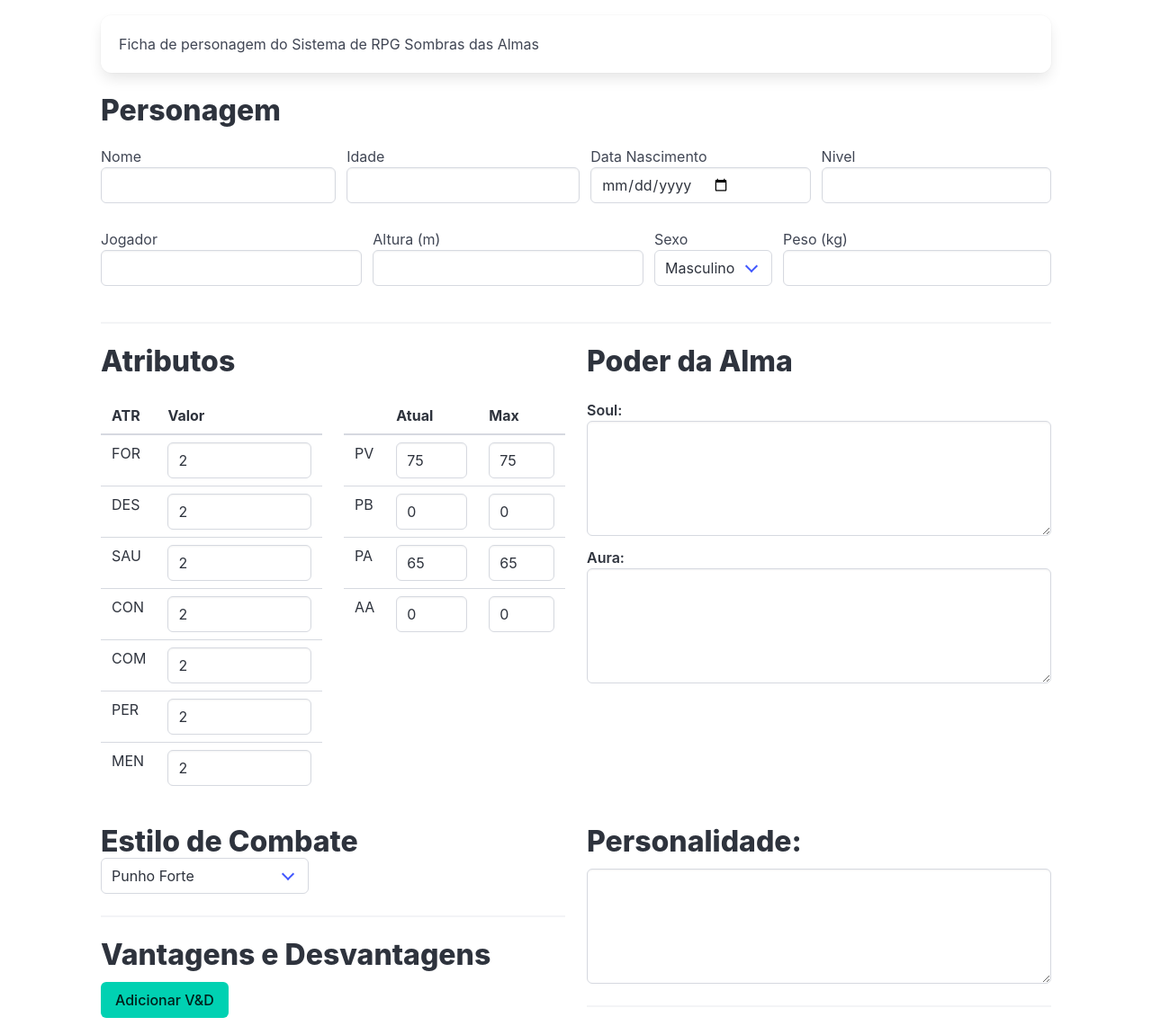
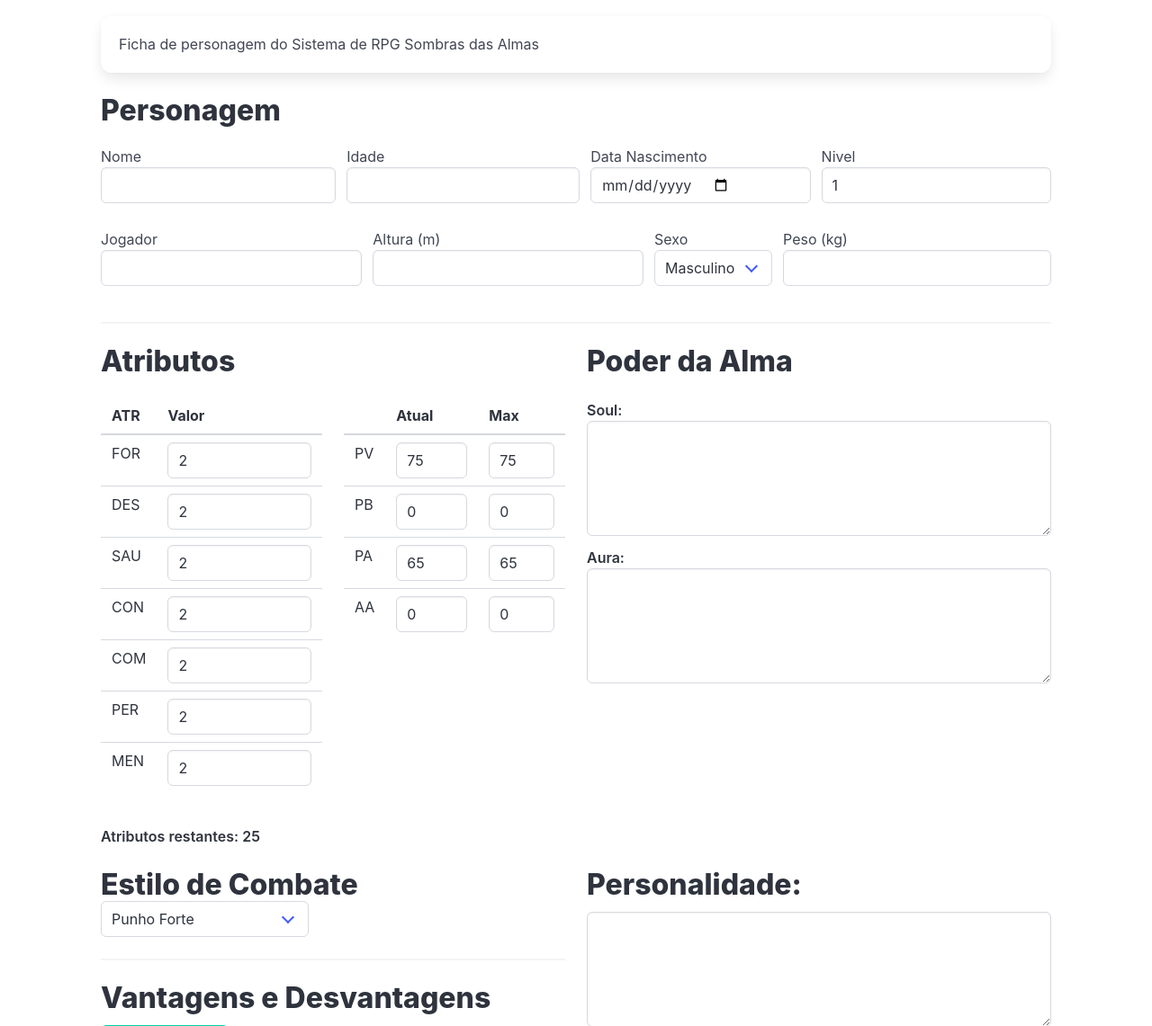
Before and after one commit to andreckw/rpg-site, a Flask app: page /fichas/sombrasdasalmas in a window 1280 px wide. Shown: the part 152-1293 px from the top of the page at 90% size. Run offline with Flask 3, Linux system fonts and the light colour scheme; some libraries are stand-ins or nearby versions.

Commit message:
atr_restantes

```diff
--- a/scripts/forms.py
+++ b/scripts/forms.py
@@ -127,7 +127,7 @@ class FichaSombrasDasAlmas(FlaskForm):
     idade = IntegerField(label="Idade")
     data_nascimento = DateField(label="Data Nascimento")
 
-    nivel = IntegerField(label="Nivel")
+    nivel = IntegerField(label="Nivel", default=1)
     jogador = StringField(label="Jogador")
     altura = FloatField(label="Altura (m)")
     sexo = SelectField(label="Sexo", choices=["Masculino", "Feminino", "Outro"])
--- a/templates/sites/fichas/sombras_das_almas.html
+++ b/templates/sites/fichas/sombras_das_almas.html
@@ -34,7 +34,7 @@
         </p>
         <p class="control is-expanded">
             {{ form.nivel.label }}
-            {{ form.nivel(class="input") }}
+            {{ form.nivel(class="input", onchange="calcularPontosAtr()") }}
         </p>
 
     </div>
@@ -84,31 +84,31 @@
                         <tbody>
                             <tr>
                                 <td> {{ form.forca.label }} </td>
-                                <td> {{ form.forca(class="input") }} </td>
+                                <td> {{ form.forca(class="input", onchange="calcularPontosAtr()") }} </td>
                             </tr>
                             <tr>
                                 <td> {{ form.destreza.label }} </td>
-                                <td> {{ form.destreza(class="input") }} </td>
+                                <td> {{ form.destreza(class="input", onchange="calcularPontosAtr()") }} </td>
                             </tr>
                             <tr>
                                 <td> {{ form.saude.label }} </td>
-                                <td> {{ form.saude(class="input") }} </td>
+                                <td> {{ form.saude(class="input", onchange="calcularPontosAtr()") }} </td>
                             </tr>
                             <tr>
                                 <td> {{ form.conhecimento.label }} </td>
-                                <td> {{ form.conhecimento(class="input") }} </td>
+                                <td> {{ form.conhecimento(class="input", onchange="calcularPontosAtr()") }} </td>
                             </tr>
                             <tr>
                                 <td> {{ form.comunicacao.label }} </td>
-                                <td> {{ form.comunicacao(class="input") }} </td>
+                                <td> {{ form.comunicacao(class="input", onchange="calcularPontosAtr()") }} </td>
                             </tr>
                             <tr>
                                 <td> {{ form.percepcao.label }} </td>
-                                <td> {{ form.percepcao(class="input") }} </td>
+                                <td> {{ form.percepcao(class="input", onchange="calcularPontosAtr()") }} </td>
                             </tr>
                             <tr>
                                 <td> {{ form.mente.label }} </td>
-                                <td> {{ form.mente(class="input") }} </td>
+                                <td> {{ form.mente(class="input", onchange="calcularPontosAtr()") }} </td>
                             </tr>
                         </tbody>
                     </table>
@@ -148,6 +148,10 @@
                     </table>
                 </div>
             </div>
+
+            <strong id="atr_restantes">
+                Atributos restantes: 39
+            </strong>
         </div>
 
         <div class="column">
@@ -461,6 +465,8 @@
         }
     };
 
+    calcularPontosAtr()
+
     function adicionarVantagem() {
 
         ultimoV++;
@@ -604,6 +610,49 @@
         }
     }
 
+
+    function calcularPontosAtr() {
+
+        let pontos = 14;
+        let nivel = parseInt(document.getElementById("nivel").value);
+
+        for (i = 1; i < nivel + 1; i++) {
+            if (i == 1) {
+                pontos += 25;
+            } else if (i >= 2 && i <= 5) {
+                pontos += 1;
+            } else if (i >= 6 && i <= 10) {
+                pontos += 2;
+            } else if (i >= 11 && i <= 20) {
+                pontos += 3;
+            } else if (i >= 21 && i <= 40) {
+                pontos += 4;
+            } else if (i >= 41 && i <= 50) {
+                pontos += 5;
+            }
+
+            if (i % 2 == 0 && i != 1) {
+                pontos += 7
+            }
+        }
+
+        let forca = parseInt(document.getElementById("forca").value);
+        let destreza = parseInt(document.getElementById("destreza").value);
+        let saude = parseInt(document.getElementById("saude").value);
+        let conhecimento = parseInt(document.getElementById("conhecimento").value);
+        let comunicacao = parseInt(document.getElementById("comunicacao").value);
+        let percepcao = parseInt(document.getElementById("percepcao").value);
+        let mente = parseInt(document.getElementById("mente").value);
+
+
+
+        var todos_atr = forca + destreza + saude + conhecimento + comunicacao + percepcao + mente;
+
+        atr_restantes = pontos - todos_atr;
+
+        document.getElementById("atr_restantes").innerHTML = "Atributos restantes: " + atr_restantes;
+    }
+
 </script>
 
 {% endblock %}
```
